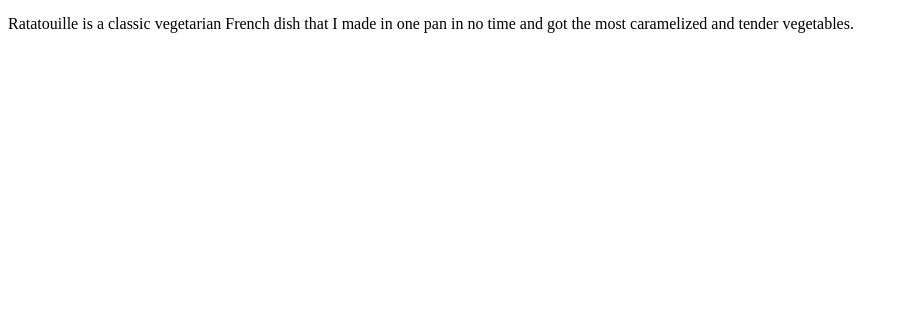
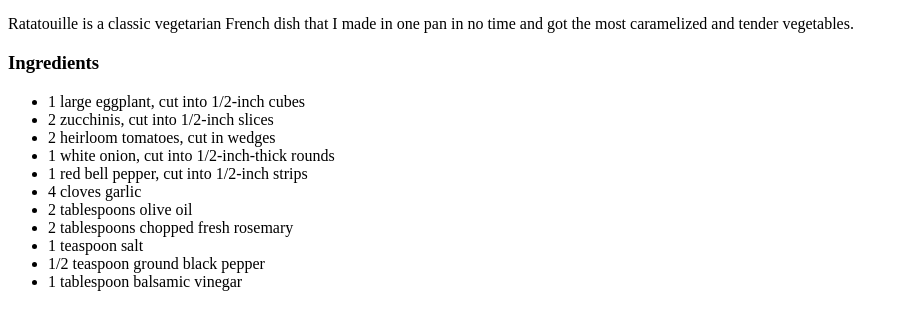
Before and after one commit to sam1rC/odin-recipes, a plain HTML site: page recipes/sheetpanratatouille.html in a window 1280 px wide. Shown: the part 428-758 px from the top of the page, without its empty margins (0-908 px from the left). Drawn offline with Linux system fonts and the light colour scheme.

Commit message:
add ingredients to ratatouille

```diff
--- a/recipes/sheetpanratatouille.html
+++ b/recipes/sheetpanratatouille.html
@@ -11,5 +11,19 @@
     <img src="https://imagesvc.meredithcorp.io/v3/mm/image?url=https%3A%2F%2Fimages.media-allrecipes.com%2Fuserphotos%2F5286586.jpg&w=596&h=596&c=sc&poi=face&q=60" alt="">
     <h3>Description</h3>
     <p>Ratatouille is a classic vegetarian French dish that I made in one pan in no time and got the most caramelized and tender vegetables.</p>
+    <h3>Ingredients</h3>
+    <ul>
+        <li>1 large eggplant, cut into 1/2-inch cubes</li>
+        <li>2 zucchinis, cut into 1/2-inch slices</li>
+        <li>2 heirloom tomatoes, cut in wedges</li>
+        <li>1 white onion, cut into 1/2-inch-thick rounds</li>
+        <li>1 red bell pepper, cut into 1/2-inch strips</li>
+        <li>4 cloves garlic</li>
+        <li>2 tablespoons olive oil</li>
+        <li>2 tablespoons chopped fresh rosemary</li>
+        <li>1 teaspoon salt</li>
+        <li>1/2 teaspoon ground black pepper</li>
+        <li>1 tablespoon balsamic vinegar</li>
+    </ul>
 </body>
 </html>
```
